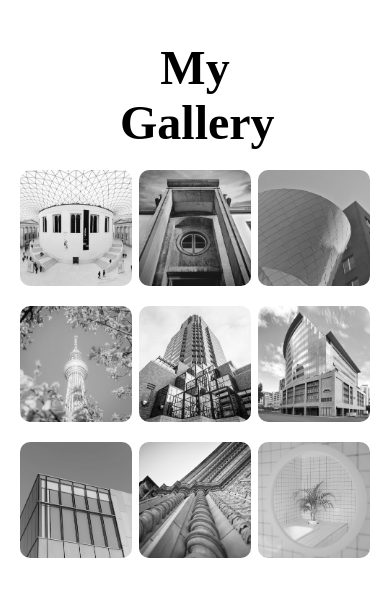
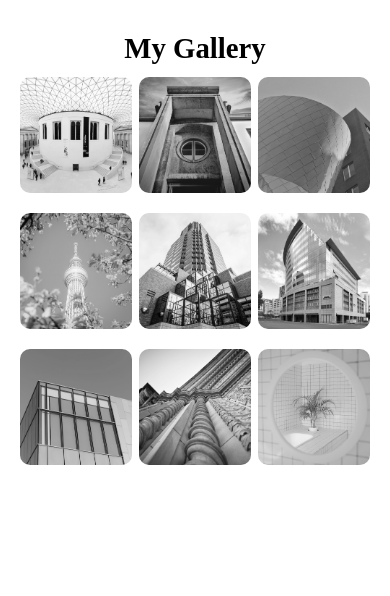
Before and after one commit to lakshay-goyal/ImageGallery, a plain HTML site: page index.html in a window 390 px wide. Drawn offline with Linux system fonts and the light colour scheme.

Commit message:
make heading more responsive

```diff
--- a/styles.css
+++ b/styles.css
@@ -79,3 +79,39 @@
   opacity: 1;
   transform: scale(1.03);
 }
+
+
+
+
+
+
+@media screen and (max-width: 1024px) {
+    .container h1 {
+        margin: 20px 60px;
+        font-size: 2.5rem;
+    }
+}
+
+@media screen and (max-width: 768px) {
+    .container h1 {
+        margin: 15px 40px;
+        font-size: 2rem;
+    }
+}
+
+@media screen and (max-width: 480px) {
+    .container h1 {
+        margin: 12px 20px;
+        font-size: 1.8rem;
+    }
+}
+
+
+@media screen and (max-width: 320px) {
+    .container h1 {
+        margin: 10px 15px;
+        font-size: 1.5rem;
+        word-wrap: break-word;
+        hyphens: auto;
+    }
+}
```
